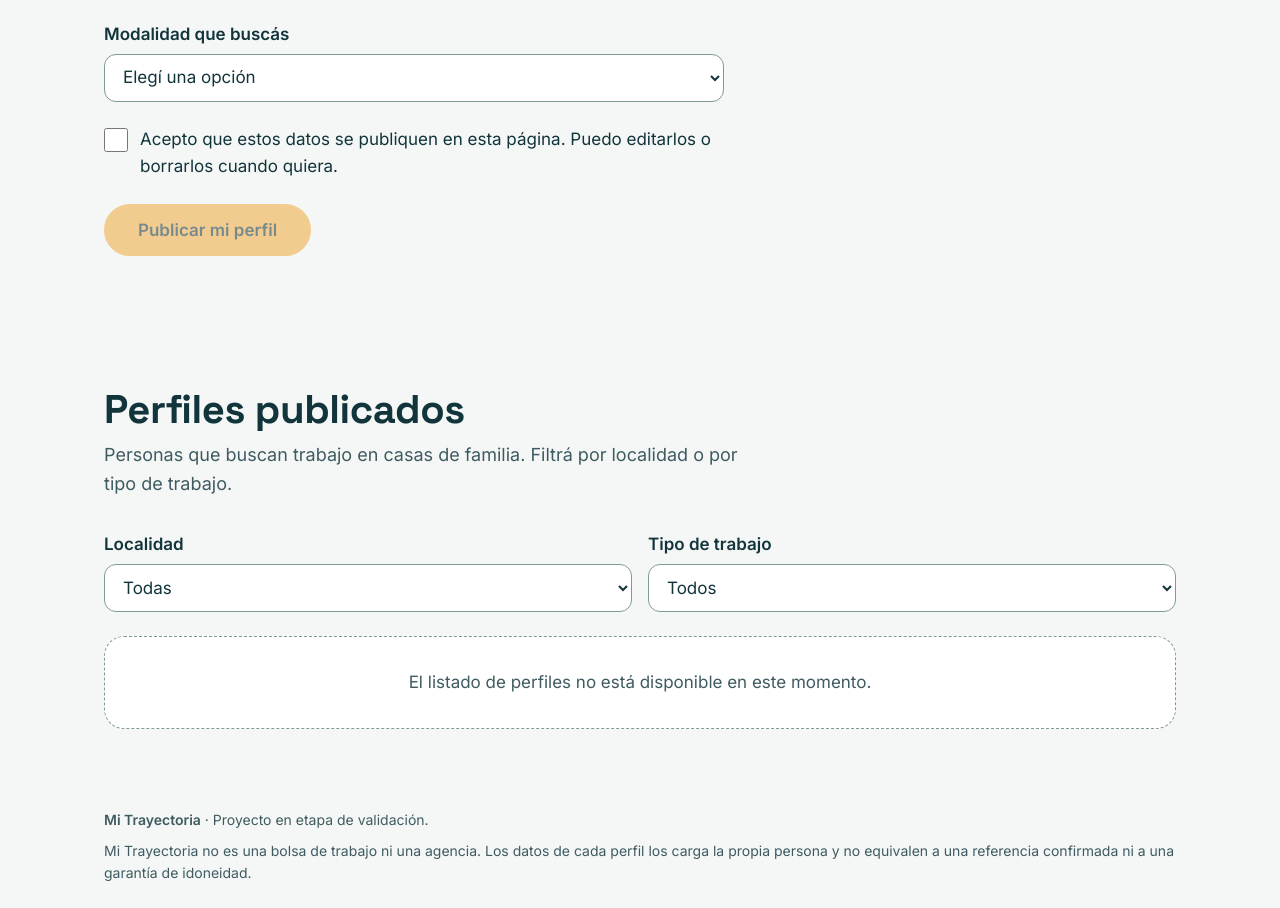
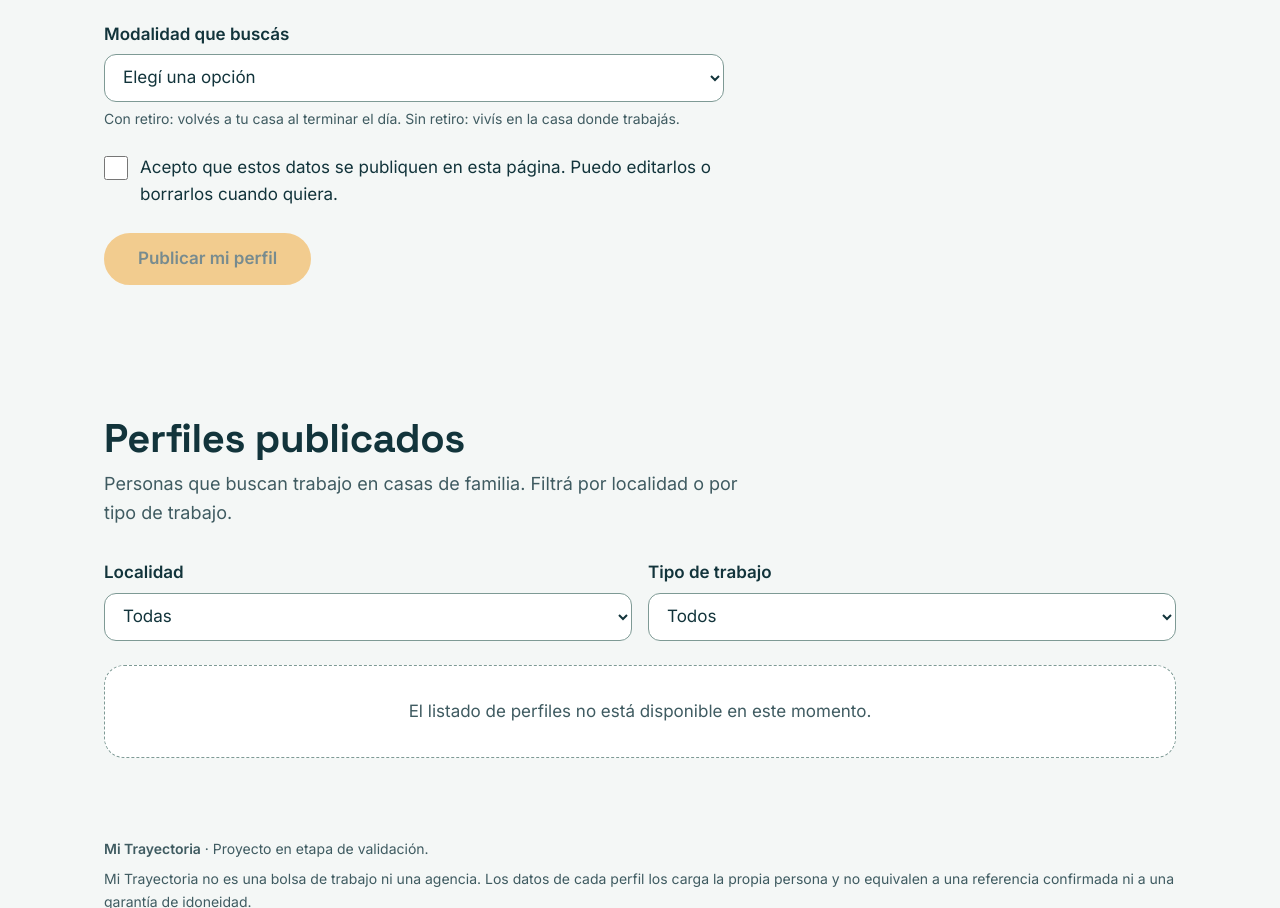
Before and after one commit to mitrayectoria/mitrayectoria.github.io, a plain HTML site: page index.html in a window 1280 px wide. Shown: the part 1502-2410 px from the top of the page. Drawn offline with Linux system fonts and the light colour scheme.

Commit message:
Cambiar opciones de modalidad: con retiro, sin retiro, por horas
- Actualiza la lista en la página, las reglas de Firestore y agrega una aclaración de qué significa cada una.
- Actualiza la guía con la dirección nueva (mitrayectoria.github.io).

Co-Authored-By: Claude Opus 5.5 <noreply@anthropic.com>
Claude-Session: https://claude.ai/code/session_01P7vwNoxjNivMyXk7Qtzro2

```diff
--- a/index.html
+++ b/index.html
@@ -205,11 +205,11 @@ footer p{margin:0 0 8px}
           <label for="f-mode">Modalidad que buscás</label>
           <select id="f-mode">
             <option value="">Elegí una opción</option>
+            <option value="con-retiro">Con retiro</option>
+            <option value="sin-retiro">Sin retiro</option>
             <option value="horas">Por horas</option>
-            <option value="medio">Medio día</option>
-            <option value="completa">Jornada completa</option>
-            <option value="cualquiera">Cualquier modalidad</option>
           </select>
+          <span class="hint">Con retiro: volvés a tu casa al terminar el día. Sin retiro: vivís en la casa donde trabajás.</span>
         </div>
 
         <div class="check">
@@ -280,7 +280,7 @@ footer p{margin:0 0 8px}
 
   var TASKS = ["Limpieza y organización", "Cocina", "Planchado", "Cuidado de niños", "Cuidado de personas mayores", "Otras tareas"];
   var YEARS = { "lt1": "Menos de 1 año", "1-3": "Entre 1 y 3 años", "4-10": "Entre 4 y 10 años", "10+": "Más de 10 años" };
-  var MODES = { "horas": "Por horas", "medio": "Medio día", "completa": "Jornada completa", "cualquiera": "Cualquier modalidad" };
+  var MODES = { "con-retiro": "Con retiro", "sin-retiro": "Sin retiro", "horas": "Por horas" };
 
   var $ = function (id) { return document.getElementById(id); };
   var FB = null; /* funciones de Firebase, se cargan en start() */
```
Also changed, not shown: 2 other files.
